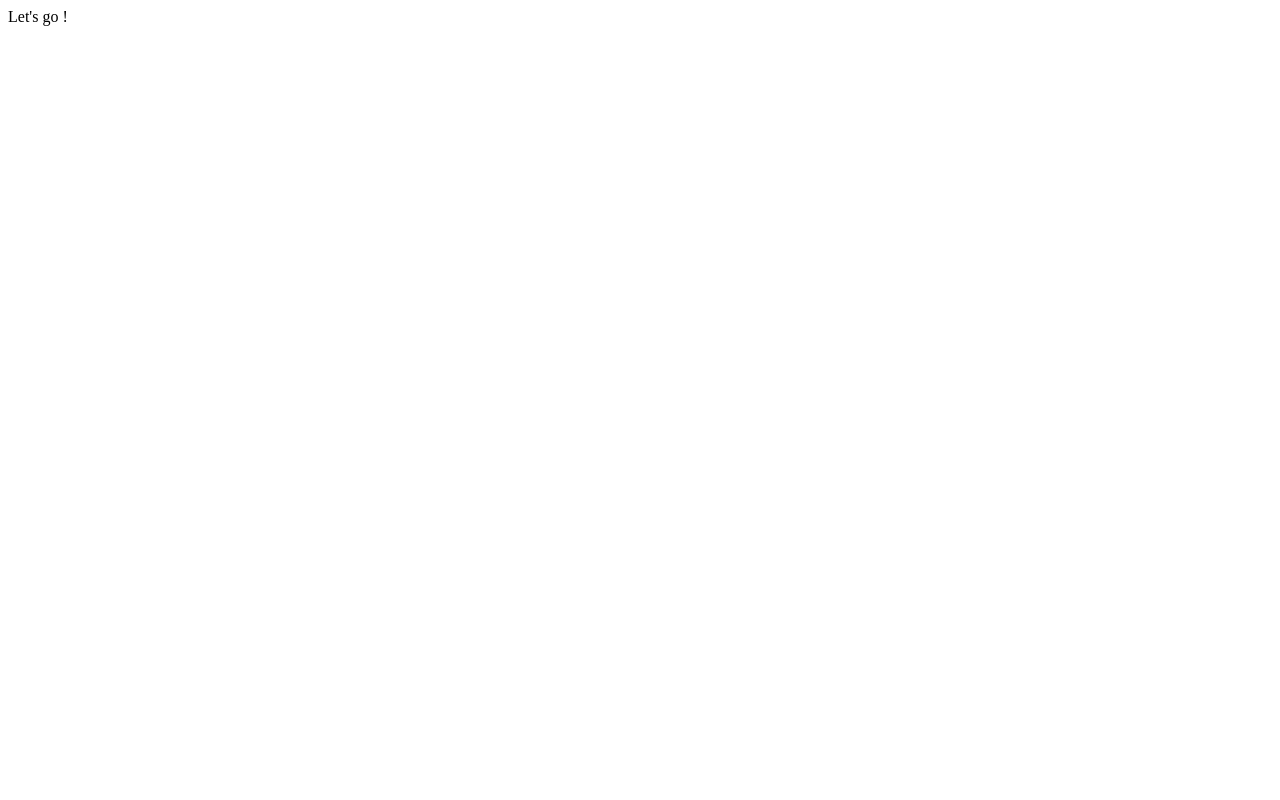
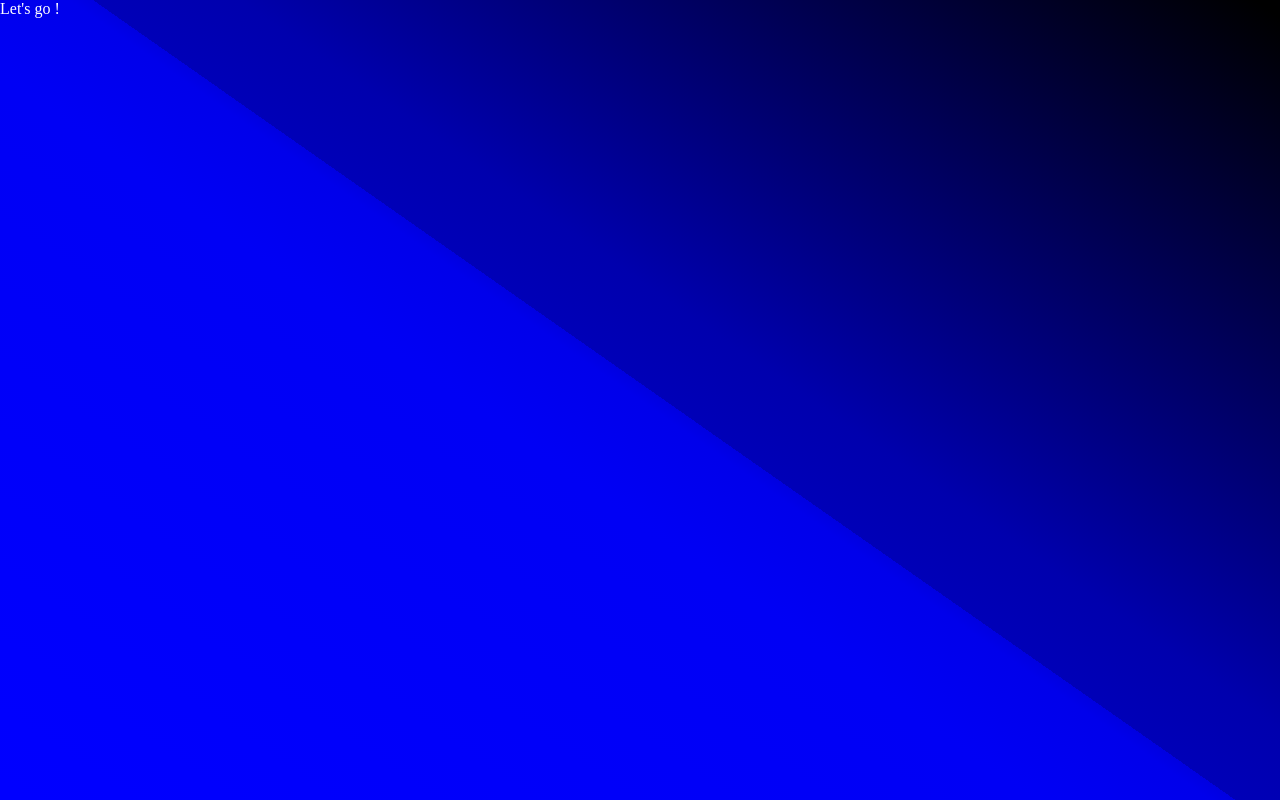
Before and after one commit to funnypar/Learn-React, a React (Create React App) app in the folder steps/: page / in a window 1280 px wide. Built offline with nearby package versions, Linux system fonts and the light colour scheme.

Commit message:
bodyStyle

```diff
--- a/steps/src/App.css
+++ b/steps/src/App.css
@@ -0,0 +1,24 @@
+* {
+    margin: 0;
+    padding: 0;
+    box-sizing: border-box;
+}
+
+body {
+    height: 100vh;
+    background-image: linear-gradient(
+        35deg,
+        hsl(240deg 100% 50%) 1%,
+        hsl(240deg 100% 48%) 43%,
+        hsl(240deg 100% 46%) 50%,
+        hsl(240deg 100% 44%) 51%,
+        hsl(240deg 100% 42%) 51%,
+        hsl(240deg 100% 40%) 49%,
+        hsl(240deg 100% 38%) 49%,
+        hsl(240deg 100% 36%) 50%,
+        hsl(240deg 100% 34%) 57%,
+        hsl(0deg 0% 0%) 99%
+    );
+    background-repeat: no-repeat;
+    color: white;
+}
```
